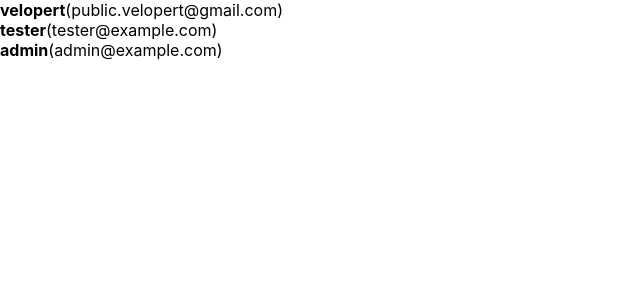
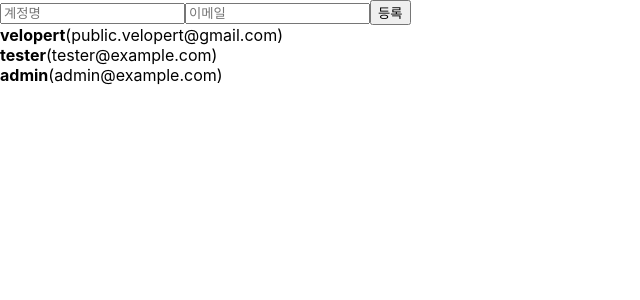
Before and after one commit to SI-Kim/begin-react, a React (Create React App) app: page / in a window 1280 px wide. Shown: the top 300 px of the page, without its empty margins (0-640 px from the left). Built offline with nearby package versions, Linux system fonts and the light colour scheme.

Commit message:
1-13 Adding on array

```diff
--- a/src/App.js
+++ b/src/App.js
@@ -1,8 +1,24 @@
-import React, { useRef } from 'react';
-import {UserList} from './UserList';
+import React, { useRef, useState } from 'react';
+import { UserList } from './UserList';
+import { CreateUser } from './CreateUser';
 
 function App() {
-  const users = [
+
+  const [ inputs, setInputs ] = useState({
+    username: '',
+    email: ''
+  });
+
+  const { username, email } = inputs;
+
+  const onChange = e => {
+    const { name, value } = e.target;
+    setInputs({
+      ...inputs,
+      [name]: value
+    });
+  };
+  const [users, setUsers] = useState([
     {
       id: 1,
       username: 'velopert',
@@ -18,15 +34,37 @@
       username: 'admin',
       email: 'admin@example.com'
     }
-  ];
+  ]);
 
   const nextId = useRef(4);
+
   const onCreate = () => {
+    const user = {
+      id: nextId.current,
+      username,
+      email
+    };
+
+    setUsers(users.concat(user));
+
+    setInputs({
+      username: '',
+      email: ''
+    })
 
     nextId.current += 1;
-  }
+  };
+
   return (
-    <UserList users={users} />
+    <>
+      <CreateUser
+        username={username}
+        email={email}
+        onChange={onChange}
+        onCreate={onCreate}
+      />
+      <UserList users={users} />
+    </>
   );
 }
 
--- /dev/null
+++ b/src/CreateUser.js
@@ -0,0 +1,21 @@
+import React from 'react';
+
+export const CreateUser = ({ username, email, onChange, onCreate }) => {
+    return (
+        <div>
+            <input
+                name="username"
+                placeholder="계정명"
+                onChange={onChange}
+                value={username}
+                />
+            <input
+                name="email"
+                placeholder="이메일"
+                onChange={onChange}
+                value={email}
+                />
+            <button onClick={onCreate}>등록</button>
+        </div>
+    );
+}
```
